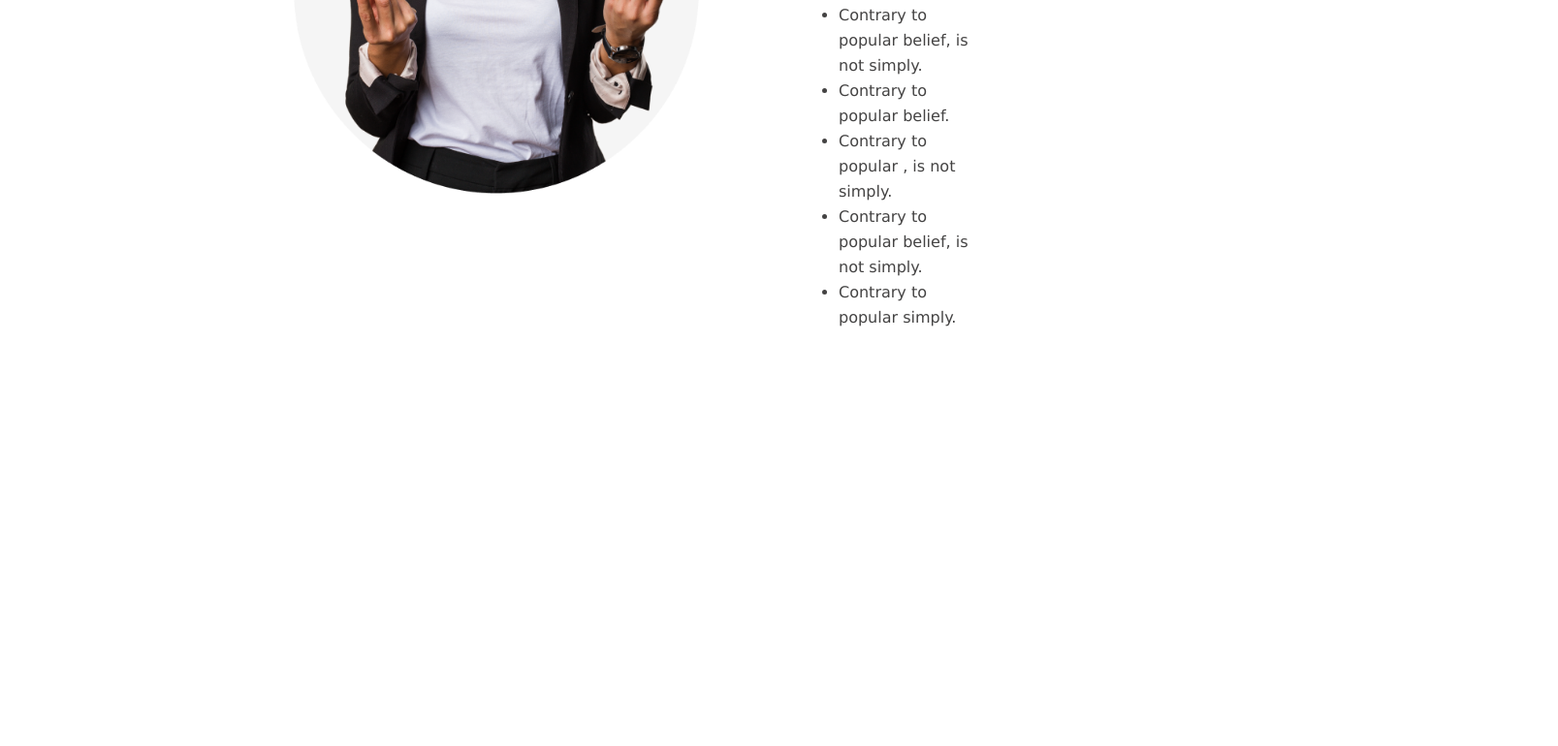
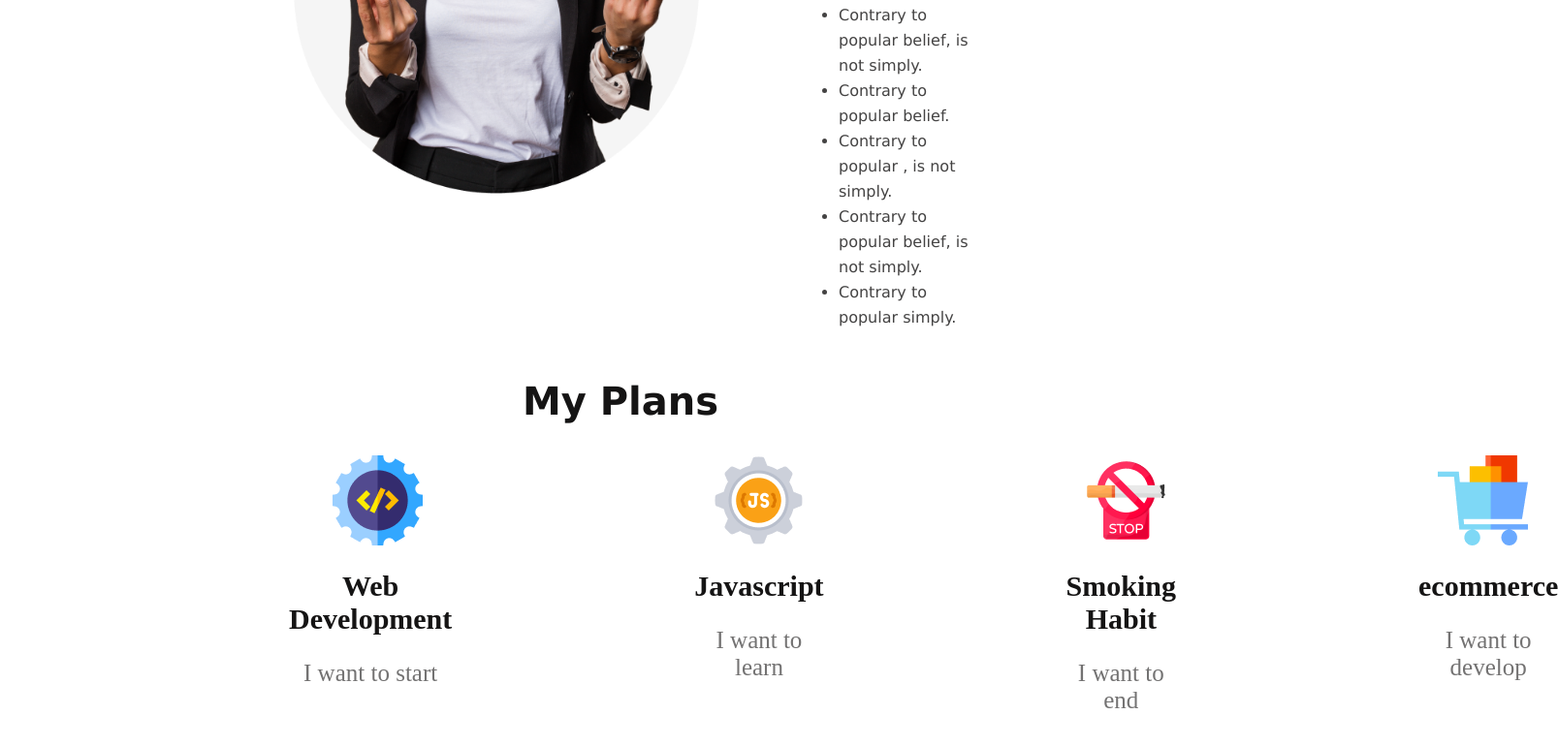
Before and after one commit to mamunshahriar/simple-website, a plain HTML site: page File/index.html in a window 1280 px wide. Shown: the part 1427-2197 px from the top of the page at 97% size, 1607 px wide, since content can reach past the window. Before the commit the page ends 1792 px from the top, so only its background shows below. Drawn offline with Linux system fonts and the light colour scheme.

Commit message:
added plans section

```diff
--- a/File/Styles/style.css
+++ b/File/Styles/style.css
@@ -111,3 +111,77 @@ img {
     font-weight: 400;
     line-height: 26px;
 }
+
+.plans-text {
+
+
+
+    color: #151414;
+    text-align: center;
+    font-family: Verdana, Geneva, Tahoma, sans-serif;
+    font-size: 40px;
+    font-style: normal;
+    font-weight: 700;
+    line-height: normal;
+}
+
+
+
+.img-1{
+    margin-left: 45px;
+    width: 92.958px;
+height: 92.958px;
+flex-shrink: 0;
+}
+
+.img-2{
+    margin-left: 20px;
+    width: 92.958px;
+height: 92.958px;
+flex-shrink: 0;
+}
+
+.img-3{
+    margin-left: 15px;
+    width: 92.958px;
+height: 92.958px;
+flex-shrink: 0;
+}
+
+.img-4{
+    margin-left: 20px;
+    width: 92.958px;
+height: 92.958px;
+flex-shrink: 0;
+
+}
+
+.plans-div{
+
+    display: flex;
+    padding: 0px 290px;
+
+    gap: 250px;
+}
+
+
+.plans-title{
+    color: #151414;
+text-align: center;
+font-family: "Work Sans";
+font-size: 30px;
+font-style: normal;
+font-weight: 700;
+line-height: normal;
+}
+
+.plans-para{
+    color:  #737272;
+text-align: center;
+font-family: "Work Sans";
+font-size: 25px;
+font-style: normal;
+font-weight: 500;
+line-height: normal;
+
+}
--- a/File/index.html
+++ b/File/index.html
@@ -57,12 +57,39 @@
         </div>
 
 
+    </header>
+
+    <main>
+        <h2 class="plans-text">My Plans</h2>
 
 
 
-    </header>
+        <div class="plans-div">
 
-    <main>
+            <div class="plans-container">
+                <img class="img-1" src="/images/icons/web.png" alt="">
+                <h2 class="plans-title">Web Development</h2>
+                <h3 class="plans-para">I want to start</h3>
+            </div>
+
+            <div>
+                <img class="img-2" src="/images/icons/js.png" alt="">
+                <h2 class="plans-title">Javascript</h2>
+                <h3 class="plans-para">I want to learn</h3>
+            </div>
+
+            <div><img class="img-3" src="/images/icons/smoke.png" alt="">
+            <h2 class="plans-title">Smoking Habit </h2>
+            <h3 class="plans-para">I want to end</h3>
+        </div>
+
+        <div>
+            <img class="img-4" src="/images/icons/ecom.png" alt="">
+            <h2 class="plans-title">ecommerce</h2>
+            <h3 class="plans-para">I want to develop</h3>
+        </div>
+        </div>
+
 
     </main>
 
```
